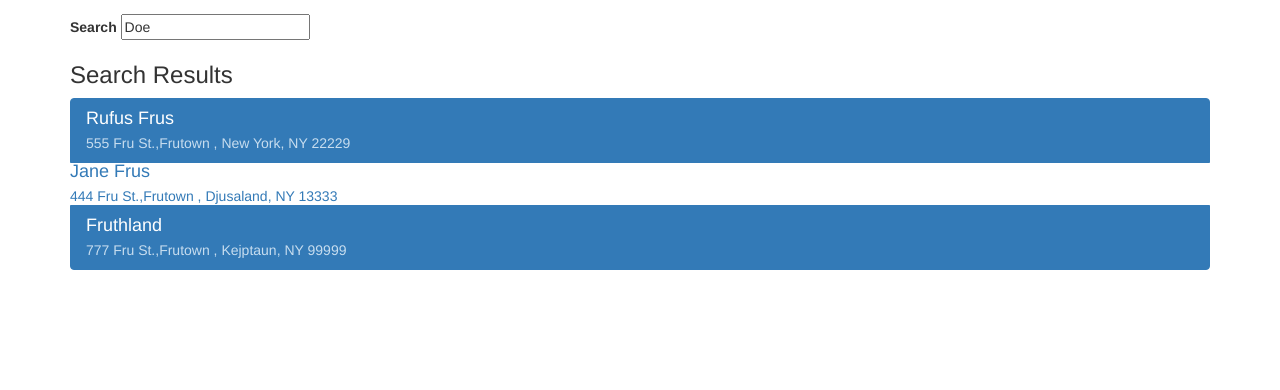
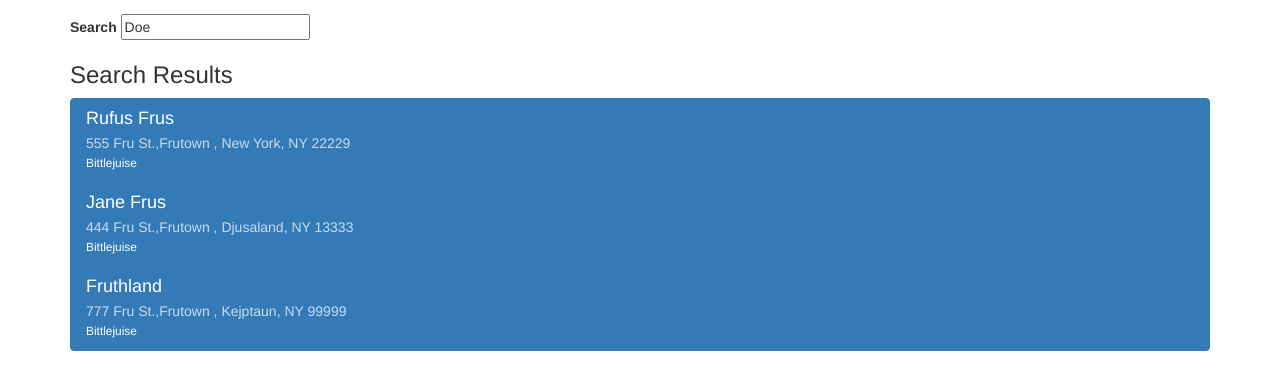
Before and after one commit to Alexander-Andrade/first_angular_app, a plain HTML site: page index.html in a window 1280 px wide. Shown: the part 58-448 px from the top of the page. Drawn offline with nearby package versions, Linux system fonts and the light colour scheme; some packages are replaced by stand-ins of ours.

Commit message:
transclision

```diff
--- a/app.js
+++ b/app.js
@@ -59,13 +59,6 @@ myApp.directive("searchResult", function(){
             personObject: "=",
             formattedAddressFunction: "&"
         },
-        link: function(scope, elements, attrs){
-                console.log('Linking...')
-                if(scope.personObject.name == 'Jane Frus'){
-                    elements.removeAttr('class');
-                }
-
-                console.log(elements);
-            }
-        }
+        transclude: true
+    }
 });
--- a/directives/searchresult.html
+++ b/directives/searchresult.html
@@ -1,4 +1,5 @@
 <a href="#" class="list-group-item active">
     <h4 class="list-group-item-heading">{{ personObject.name }}</h4>
 <p class="list-group-item-text">{{ formattedAddressFunction({ aperson: personObject }) }}</p>
+    <small><ng-transclude></ng-transclude></small>
 </a>
--- a/index.html
+++ b/index.html
@@ -35,7 +35,7 @@
         <div ng-controller="mainController">
             <h3>Search Results</h3>
             <div class="list-group">
-                <search-result person-object="person" formatted-address-function="formattedAddress(aperson)" ng-repeat="person in people"></search-result>
+                <search-result person-object="person" formatted-address-function="formattedAddress(aperson)" ng-repeat="person in people">Bittlejuise</search-result>
             </div>
         </div>
     </div>
```
